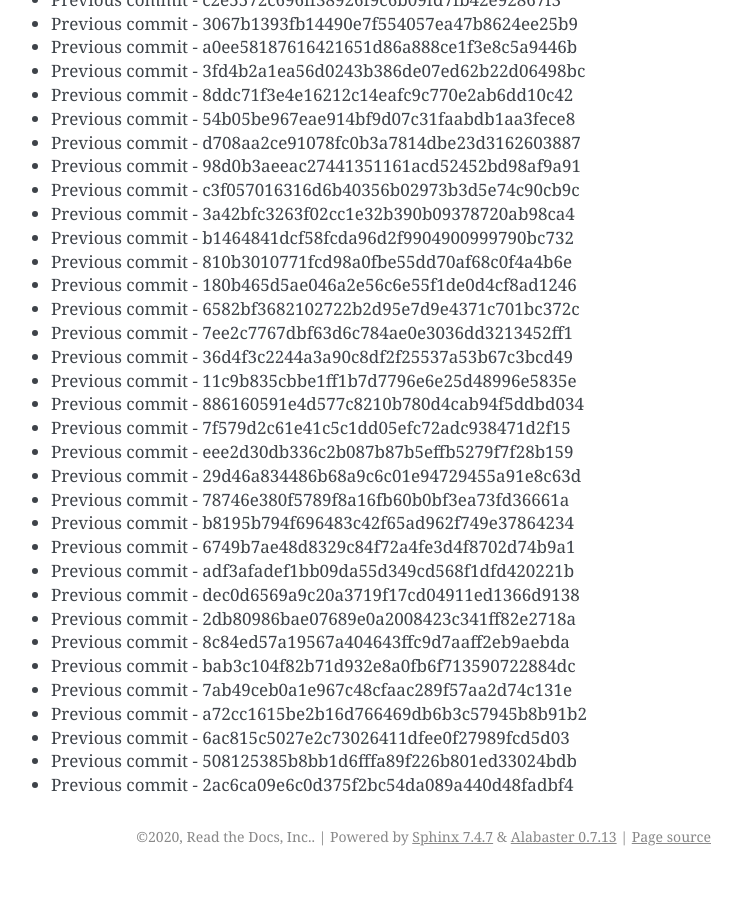
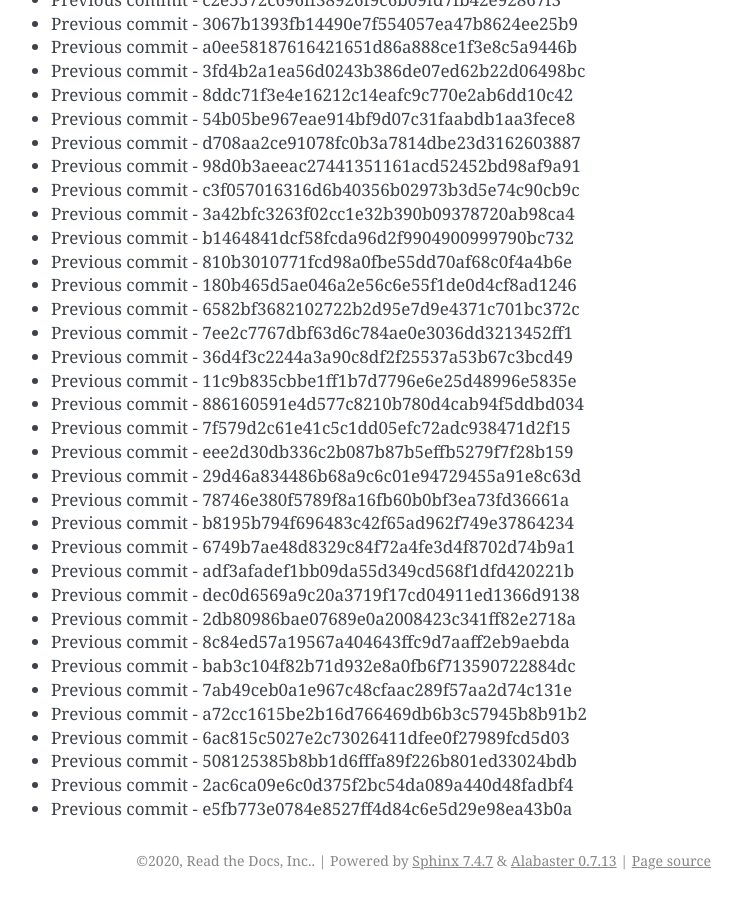
Before and after one commit to readthedocs/rtd-git-stresstest, a Sphinx documentation site: the page built from docs/updates.rst, in a window 1280 px wide and 900 px high, scrolled down 91298 px. Shown: the whole window, without its empty margins (399-1141 px from the left). Built offline with Sphinx 7.4.7, drawn with Linux system fonts in a browser that asks for light colours; before the commit the page ends 92174 px from its top, so only the background shows below that.

Commit message:
Generating commit from previous: e5fb773e0784e8527ff4d84c6e5d29e98ea43b0a

```diff
--- a/docs/updates.rst
+++ b/docs/updates.rst
@@ -3868,3 +3868,4 @@ It can be tested for any performance characteristics.
 * Previous commit - 6ac815c5027e2c73026411dfee0f27989fcd5d03
 * Previous commit - 508125385b8bb1d6fffa89f226b801ed33024bdb
 * Previous commit - 2ac6ca09e6c0d375f2bc54da089a440d48fadbf4
+* Previous commit - e5fb773e0784e8527ff4d84c6e5d29e98ea43b0a
```
